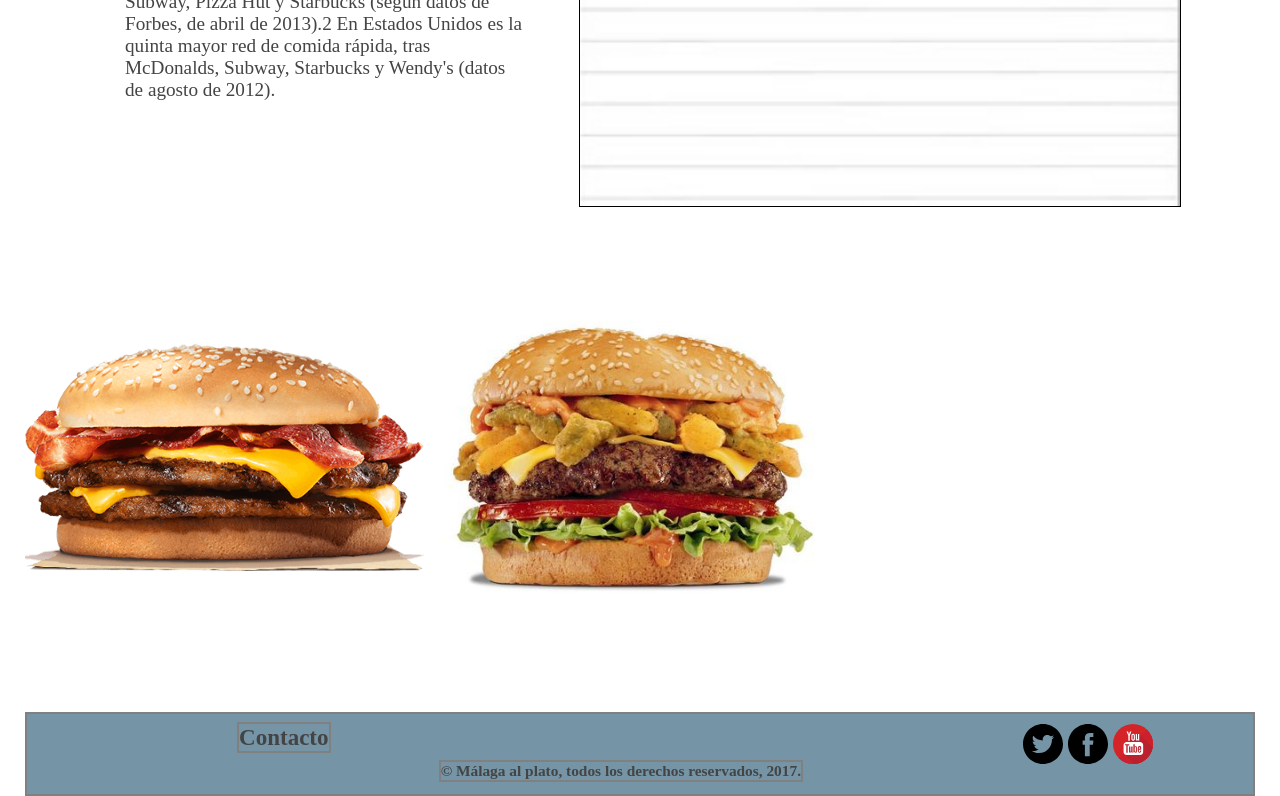
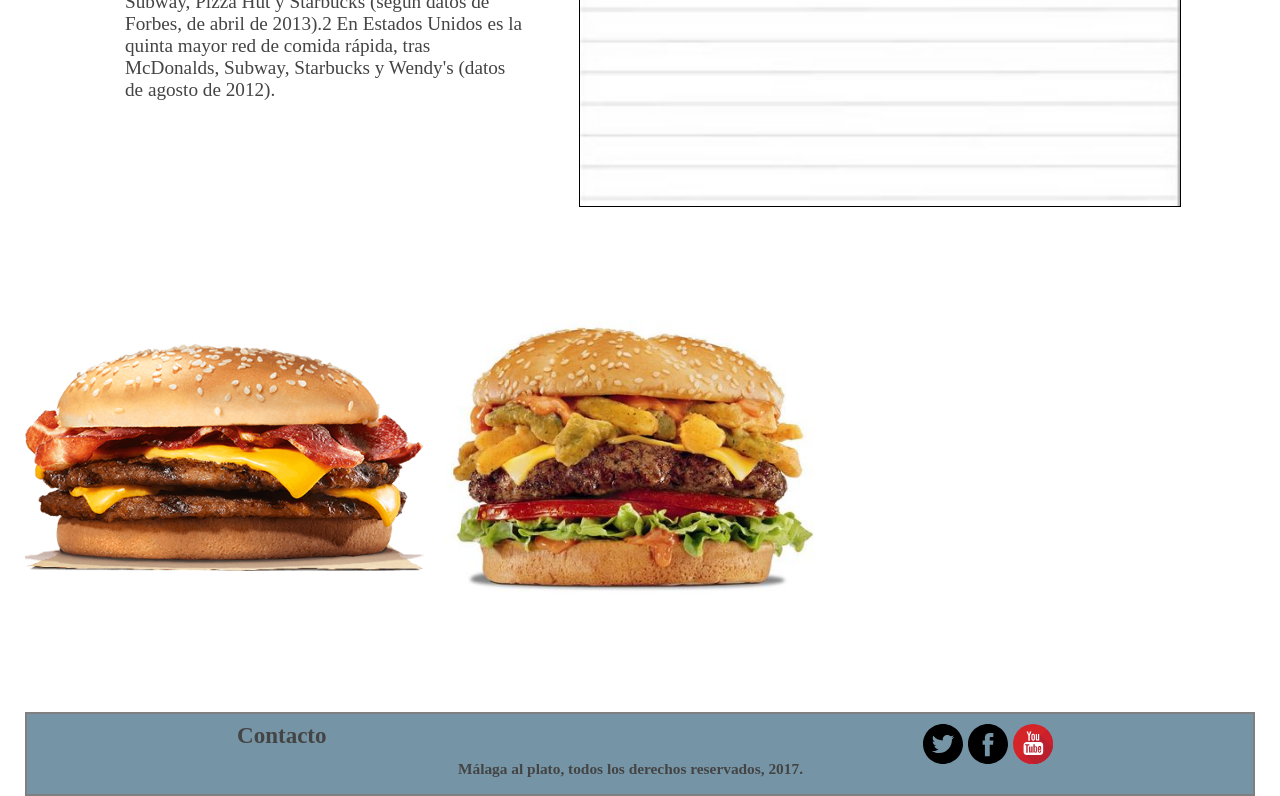
Before and after one commit to Materioprima/Curso-arrabal, a plain HTML site: page malagaplato/burger2.html in a window 1280 px wide. Shown: the part 906-1702 px from the top of the page. Drawn offline with Linux system fonts and the light colour scheme; files whose address does not match are found by name; a web font is replaced by a local one.

Commit message:
cambios footer

```diff
--- a/malagaplato/burger2.html
+++ b/malagaplato/burger2.html
@@ -92,7 +92,7 @@
             <a href="https://www.facebook.com"><img src="images/facebook.svg"></a>
             <a href="https://www.youtube.es"><img src="images/youtube.svg"></a>
         </div>
-        <p>&copy; Málaga al plato, todos los derechos reservados, 2017.</p>
+        <p>  Málaga al plato, todos los derechos reservados, 2017.</p>
         <form action="mailto:mail@gmail.com" method="post" class="form1">
             Nombre:
             <input type="text" name="name" required> Apellidos:
--- a/malagaplato/css/burger1.css
+++ b/malagaplato/css/burger1.css
@@ -177,7 +177,7 @@ footer p {
     display: inline;
     font-family: 'Buenard', serif;
     font-weight: bold;
-    border: 2px solid grey;
+    /*border: 2px solid grey;*/
 }
 
 footer p:first-of-type {
@@ -201,7 +201,7 @@ footer a img:last-of-type {
 
 .imgf {
     position: absolute;
-    right: 100px;
+    right: 200px;
     top: 10px;
 }
 
@@ -217,7 +217,6 @@ footer a img:hover {
 }
 
 footer p {
-    cursor: pointer;
     overflow: visible;
 }
 
```
Also changed, not shown: malagaplato/index.html (+0 -1 lines).
